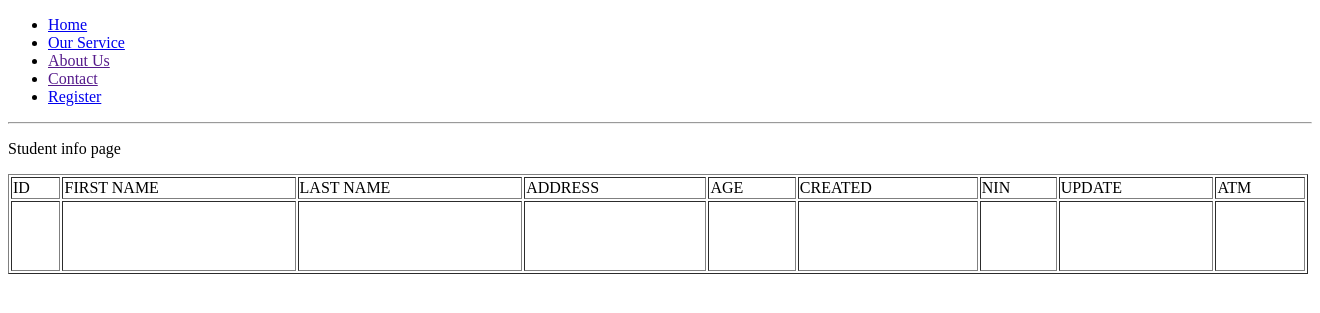
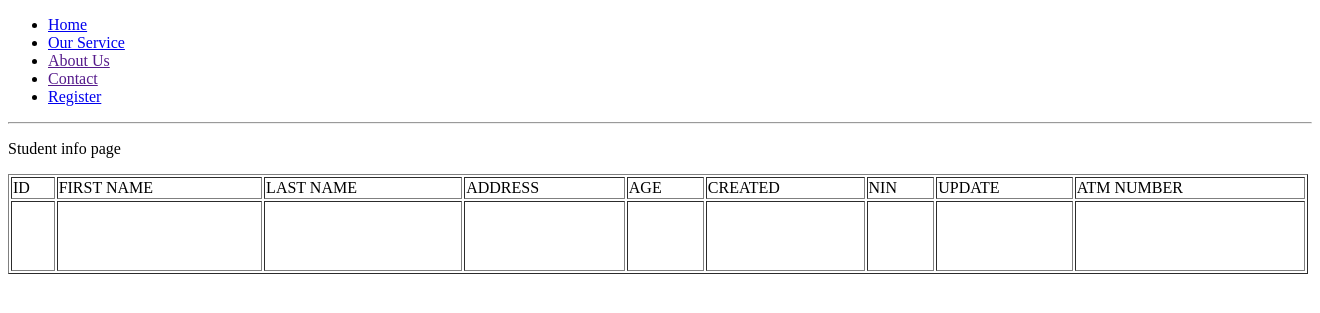
Before and after one commit to Funmi34/djangoapp, a Django app: page /studentinfo/1/ in a window 1320 px wide. Shown: the top 313 px of the page. Run offline with Django 4.2, Linux system fonts and the light colour scheme; data that the repository does not hold is empty.

Commit message:
commit from a new branch created

```diff
--- a/templates/student.html
+++ b/templates/student.html
@@ -17,7 +17,7 @@
         <td>CREATED</td>
         <td>NIN</td>
         <td>UPDATE</td>
-        <td>ATM</td>
+        <td>ATM NUMBER</td>
      </tr>
    </thead>
 
```
